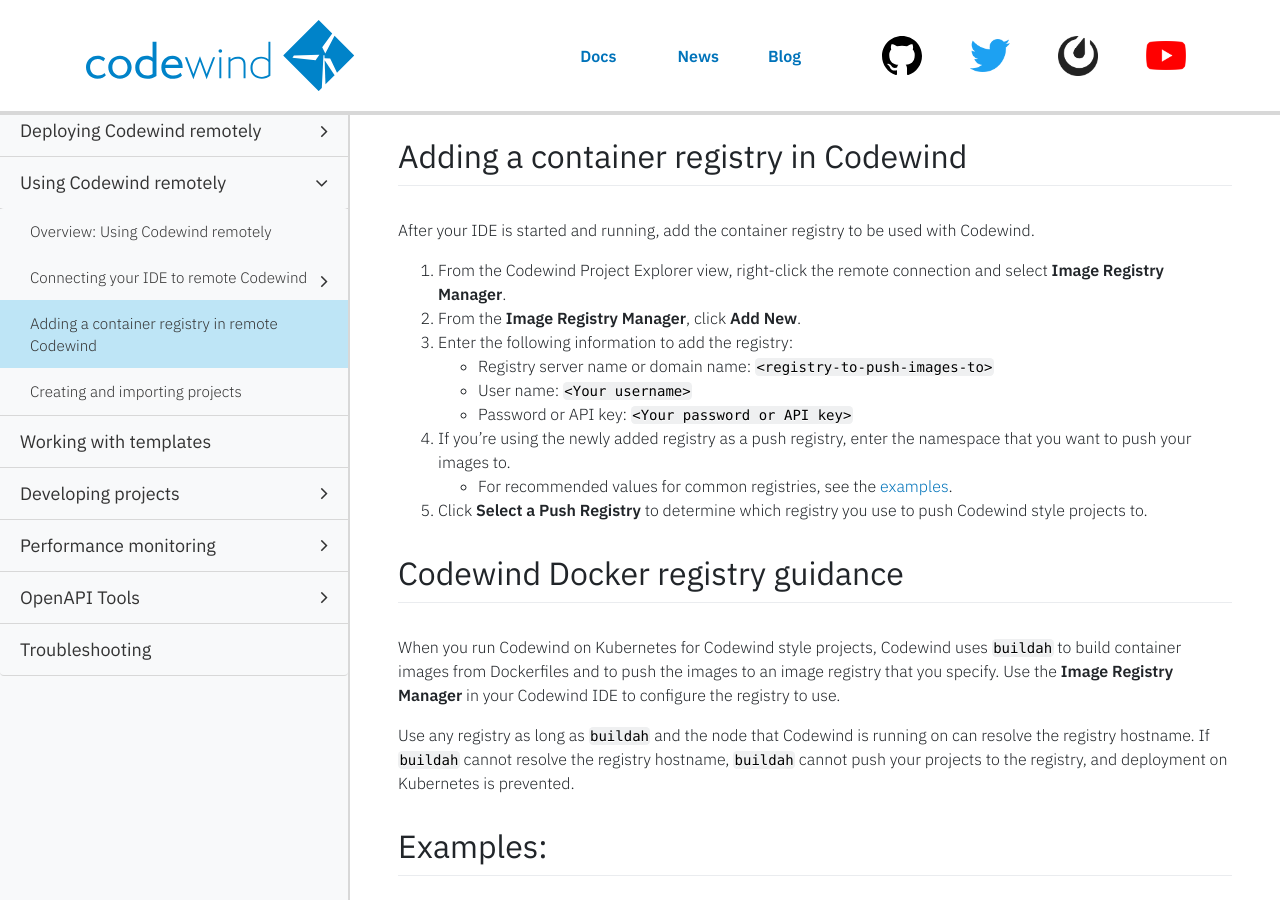
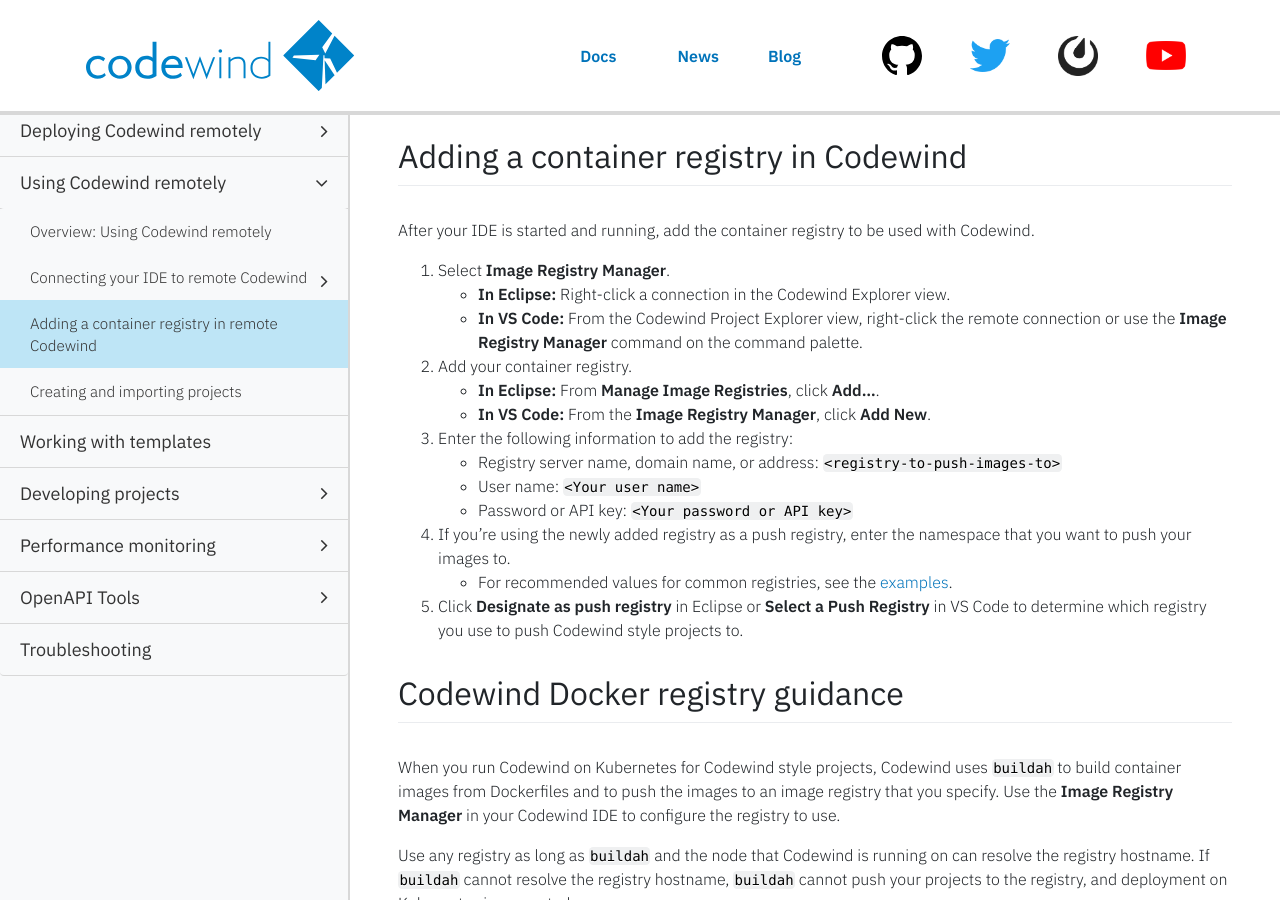
Before and after one commit to eclipse-archived/codewind-docs, a Jekyll site: the page built from docs/_documentations/remote-setupregistries.md, in a window 1280 px wide and 900 px high, scrolled down 632 px. Built offline with Jekyll 4.4.1, drawn with Linux system fonts in a browser that asks for light colours; nearby versions of some CDN libraries; comment, search, counter and statistics services are not loaded.

Commit message:
Feedback from developers

```diff
--- a/docs/_documentations/remote-setupregistries.md
+++ b/docs/_documentations/remote-setupregistries.md
@@ -25,15 +25,19 @@ If you do not develop any Codewind style projects, and you use an image registry
 
 ## Adding a container registry in Codewind
 After your IDE is started and running, add the container registry to be used with Codewind.
-1. From the Codewind Project Explorer view, right-click the remote connection and select **Image Registry Manager**.
-2. From the **Image Registry Manager**, click **Add New**.
+1. Select **Image Registry Manager**.
+  - **In Eclipse:** Right-click a connection in the Codewind Explorer view.
+  - **In VS Code:** From the Codewind Project Explorer view, right-click the remote connection or use the **Image Registry Manager** command on the command palette.
+2. Add your container registry.
+  - **In Eclipse:** From **Manage Image Registries**, click **Add...**.
+  - **In VS Code:** From the **Image Registry Manager**, click **Add New**.
 3. Enter the following information to add the registry:
-  - Registry server name or domain name: `<registry-to-push-images-to>`
-  - User name: `<Your username>`
+  - Registry server name, domain name, or address: `<registry-to-push-images-to>`
+  - User name: `<Your user name>`
   - Password or API key: `<Your password or API key>`
 4. If you're using the newly added registry as a push registry, enter the namespace that you want to push your images to.
   - For recommended values for common registries, see the [examples](#examples).
-5. Click **Select a Push Registry** to determine which registry you use to push Codewind style projects to.
+5. Click **Designate as push registry** in Eclipse or **Select a Push Registry** in VS Code to determine which registry you use to push Codewind style projects to.
 
 ## Codewind Docker registry guidance
 When you run Codewind on Kubernetes for Codewind style projects, Codewind uses [`buildah`](https://github.com/containers/buildah) to build container images from Dockerfiles and to push the images to an image registry that you specify. Use the **Image Registry Manager** in your Codewind IDE to configure the registry to use.
```
